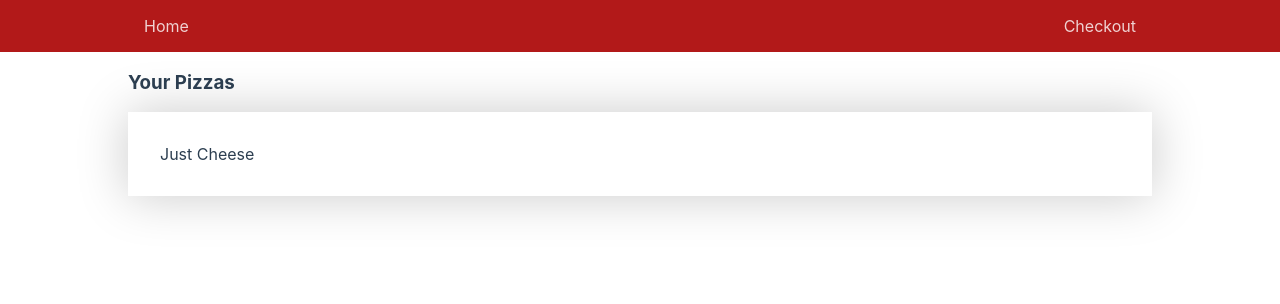
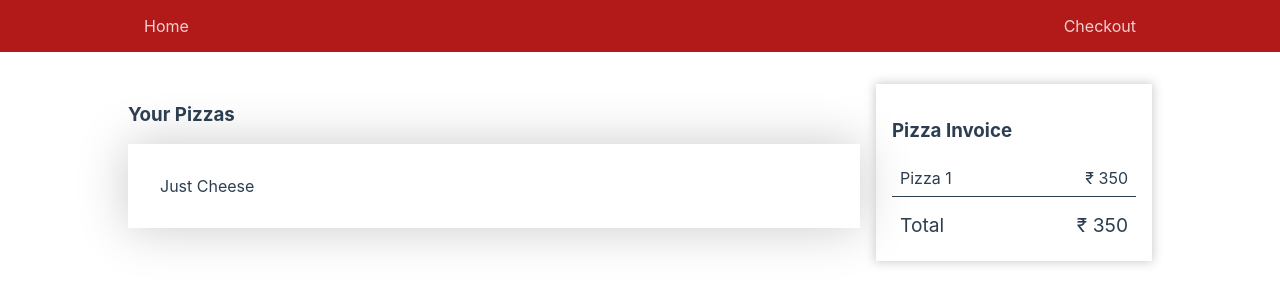
Before and after one commit to shubhamzanwar/pizza-ordering-service, a React (Create React App) app: page /checkout in a window 1280 px wide. Shown: the top 304 px of the page. Built offline with nearby package versions, Linux system fonts and the light colour scheme.

Commit message:
components: adding the receipt component in the checkout page

```diff
--- a/src/components/Checkout/index.js
+++ b/src/components/Checkout/index.js
@@ -1,10 +1,12 @@
 import React from 'react';
 import CheckoutSummary from '../CheckoutSummary';
+import Receipt from '../Receipt';
 import * as styles from './index.module.css';
 
 const Checkout = () => (
   <div className={styles['checkout-container']}>
     <CheckoutSummary />
+    <Receipt />
   </div>
 );
 
--- a/src/components/Checkout/index.module.css
+++ b/src/components/Checkout/index.module.css
@@ -1,3 +1,4 @@
 .checkout-container {
-
+    display: flex;
+    padding-top: 2rem;
 }
```
